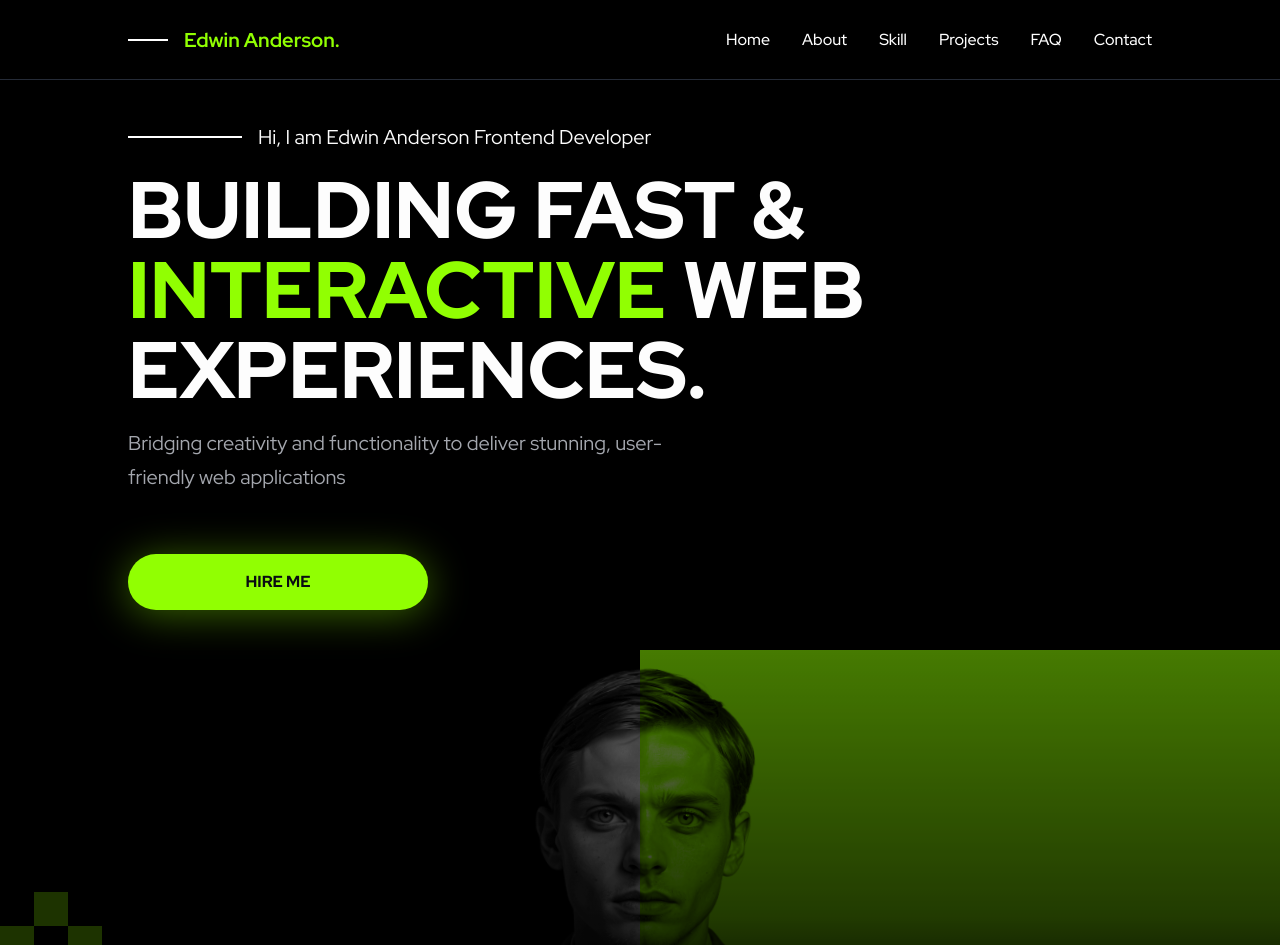
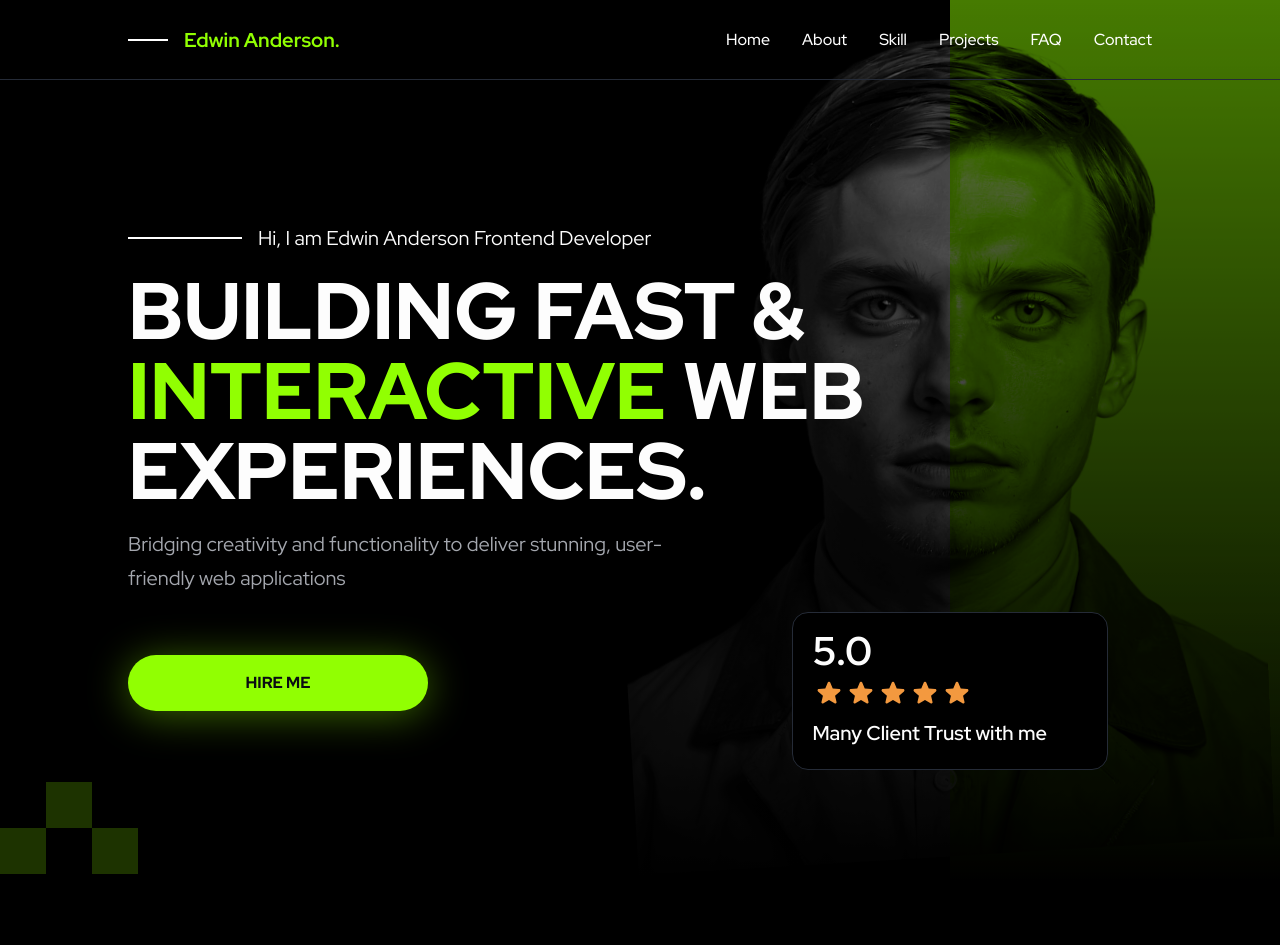
Before and after one commit to arisbhakti/portofolio, a Next.js app: page / in a window 1280 px wide. Shown: the top 945 px of the page. After the commit the page ends 881 px from the top, so only its background shows below. Built offline with nearby package versions, Linux system fonts and the light colour scheme.

Commit message:
hero section done

```diff
--- a/app/page.tsx
+++ b/app/page.tsx
@@ -1,6 +1,5 @@
 import Header from "@/components/Header";
 import Hero from "@/components/Hero";
-import Image from "next/image";
 
 export default function Home() {
   return (
--- a/components/Header.tsx
+++ b/components/Header.tsx
@@ -3,7 +3,7 @@ import Image from "next/image";
 
 export default function Header() {
   return (
-    <div className="w-full h-20 box-border border-b border-neutral-800 flex flex-row items-center justify-between px-4 md:px-32 fixed z-40 bg-black">
+    <div className="fixed z-50 flex h-20 w-full flex-row items-center justify-between border-b border-neutral-800 bg-black px-4 box-border md:bg-transparent md:px-32">
       <div className="flex flex-row items-center justify-center gap-2.25 md:gap-2">
         <div className="w-6 md:w-10 border box-border border-white h-px"></div>
         <span className="text-primary-200 font-bold text-md md:text-xl leading-text-xl md:pl-2">
--- a/components/Hero.tsx
+++ b/components/Hero.tsx
@@ -2,12 +2,15 @@ import React from "react";
 import Image from "next/image";
 export default function Hero() {
   return (
-    <div className="relative z-30 bg-black">
-      <div className="relative mt-20 common-padding ">
+    <div
+      className="relative z-30 w-full bg-black md:h-[874px]
+    "
+    >
+      <div className="relative mt-0 common-padding ">
         <div className="w-px bg-neutral-800 absolute left-74 h-113 z-0 md:hidden"></div>
 
         {/* Hero Text , text & button */}
-        <div className="flex flex-col gap-10 py-10 z-10 md:gap-15 md:top-0 md:relative">
+        <div className="flex flex-col gap-10 py-10 md:py-0 z-40 md:gap-15 md:top-55.25 md:relative md:w-201.75">
           <div className="flex flex-col gap-4">
             {/* texts */}
             <div className="flex flex-row items-center gap-2 md:gap-4">
@@ -33,27 +36,29 @@ export default function Hero() {
       </div>
 
       <div
-        className="text-center relative bg-black h-128.25 md:top-0 md:right-0"
+        className="relative h-[513px] bg-black text-center md:absolute md:top-0 md:right-0 md:h-[881px] md:w-[661px] overflow-hidden "
         id="hero-div"
       >
         {/* green color */}
-        <div className="pointer-events-none absolute inset-y-0 left-1/2  w-1/2 bg-primary-200"></div>
+        <div className="pointer-events-none absolute inset-y-0 left-1/2  w-1/2   bg-primary-200"></div>
+
         <Image
-          src="/hero-image.svg"
+          src="/hero-image-desktop.svg"
           alt="Hero Image"
           width={392}
           height={466}
-          className="relative z-10 mx-auto -top-[3.9px] right-2 w-89.75 h-119 mix-blend-luminosity brightness-112 contrast-110 -rotate-2"
+          //   className="relative z-10 mx-auto -top-1 right-2 h-[476px] w-[359px] -rotate-2 mix-blend-luminosity brightness-110 contrast-110 md:absolute md:right-[30px] md:top-[66px] md:h-[872px] md:w-[658px]  md:brightness-115 md:contrast-110"
+          className="relative z-10 mx-auto -top-[3.9px] right-2 w-89.75 h-119 mix-blend-luminosity brightness-112 contrast-110 -rotate-2 md:absolute md:right-[20px]  md:h-[872px] md:w-[658px]  "
         />
 
-        {/* inset */}
+        {/* tint + fade */}
         <div className="pointer-events-none absolute inset-0 z-30 bg-black/20"></div>
-        <div className="pointer-events-none absolute inset-0 z-20 bg-[linear-gradient(to_bottom,rgba(0,0,0,0)_52%,rgba(0,0,0,0.72)_80%,#000000_100%)]"></div>
+        <div className="pointer-events-none absolute inset-0 z-20 bg-[linear-gradient(to_bottom,rgba(0,0,0,0)_52%,rgba(0,0,0,0.72)_80%,#000000_100%)] md:hidden"></div>
         <div className="absolute inset-0 z-20 pointer-events-none bg-linear-to-b from-black/40 to-black" />
 
         {/* Card Feedback */}
-        <div className="absolute w-87.25 top-[324.38px] px-4 py-4 bg-black flex flex-col gap-2 border border-neutral-800 border-box rounded-2xl mx-auto z-40 left-1/2 -translate-x-1/2 text-left items-start">
-          <div className="text-neutral-25 font-bold text-2xl leading-display-xs">
+        <div className="absolute w-87.25 md:w-79 top-[324.38px] md:top-153 px-4 py-4 md:px-5 md:py-5 bg-black flex flex-col gap-2 border border-neutral-800 border-box rounded-2xl mx-auto z-40 left-1/2 -translate-x-1/2 text-left items-start">
+          <div className="text-neutral-25 font-bold text-2xl leading-display-xs text-display-xl">
             5.0
           </div>
           <div className="flex flex-row items-center justify-center">
@@ -62,52 +67,57 @@ export default function Hero() {
               alt="Star"
               width={24}
               height={24}
-              className="inline-block"
+              className="inline-block md:w-8 md:h-8"
             />
             <Image
               src="/star-yellow.svg"
               alt="Star"
               width={24}
               height={24}
-              className="inline-block"
+              className="inline-block md:w-8 md:h-8"
             />
             <Image
               src="/star-yellow.svg"
               alt="Star"
               width={24}
               height={24}
-              className="inline-block"
+              className="inline-block md:w-8 md:h-8"
             />
             <Image
               src="/star-yellow.svg"
               alt="Star"
               width={24}
               height={24}
-              className="inline-block"
+              className="inline-block md:w-8 md:h-8"
             />
             <Image
               src="/star-yellow.svg"
               alt="Star"
               width={24}
               height={24}
-              className="inline-block"
+              className="inline-block md:w-8 md:h-8"
             />
           </div>
-          <div className="font-semibold leading-text-md text-text-md">
+          <div className="font-semibold leading-text-md text-text-md md:text-xl md:leading-text-lg">
             Many Client Trust with me
           </div>
         </div>
 
         {/* 3 boxes */}
-        <div className="absolute grid grid-cols-3 grid-rows-2 gap-0 top-[242.38px] z-30">
-          {/* atas: tengah */}
+        <div className="absolute top-60.5 z-30 grid grid-cols-3 grid-rows-2 gap-0 md:hidden">
           <div className="col-start-2 row-start-1 size-8.5 bg-primary-400" />
 
-          {/* bawah: kiri & kanan */}
           <div className="col-start-1 row-start-2 size-8.5 bg-primary-400" />
           <div className="col-start-3 row-start-2 size-8.5 bg-primary-400" />
         </div>
       </div>
+
+      <div className="absolute bottom-0 z-30 md:grid grid-cols-3 grid-rows-2 gap-0 hidden ">
+        <div className="col-start-2 row-start-1 size-11.5 bg-primary-400" />
+
+        <div className="col-start-1 row-start-2 size-11.5 bg-primary-400" />
+        <div className="col-start-3 row-start-2 size-11.5 bg-primary-400" />
+      </div>
     </div>
   );
 }
```
Also changed, not shown: public/hero-image-desktop.svg (added).
